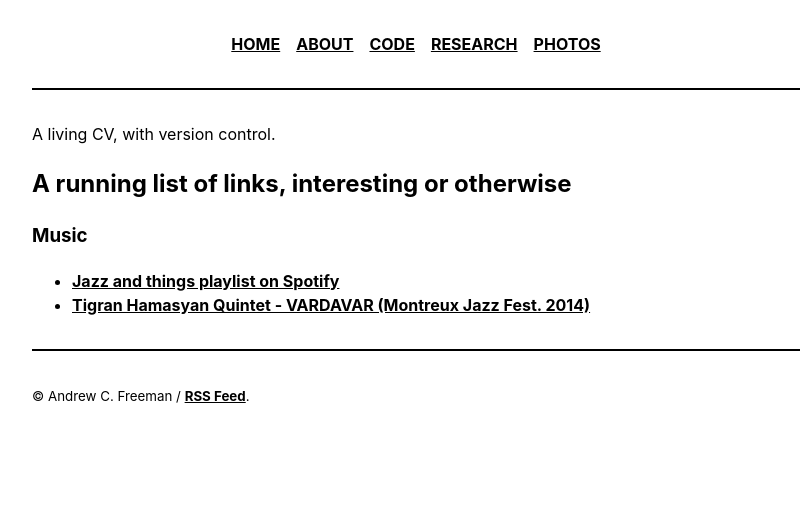
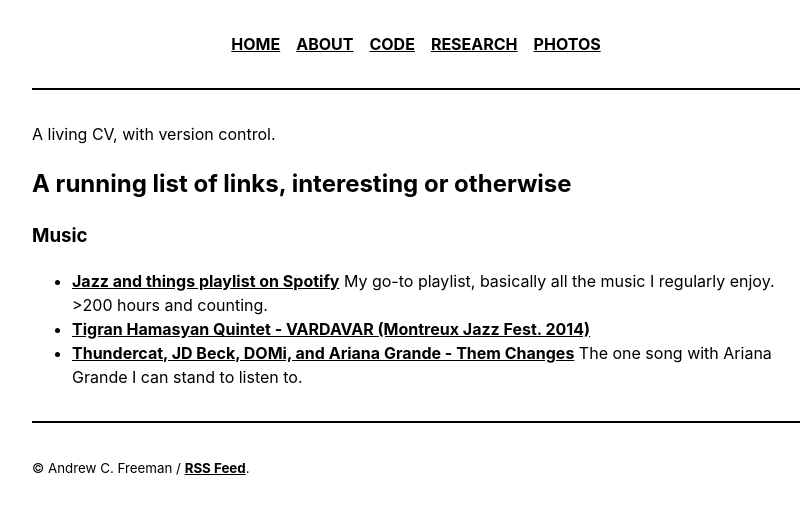
Before and after one commit to ac-freeman/acfreeman.github.io, a Jekyll site: the page built from _pages/index.md, in a window 1280 px wide. Shown: the top 514 px of the page, without its empty margins (224-1029 px from the left). Built offline with Jekyll 4.4.1, drawn with Linux system fonts in a browser that asks for light colours.

Commit message:
Update index.md

```diff
--- a/_pages/index.md
+++ b/_pages/index.md
@@ -13,5 +13,6 @@ A living CV, with version control.
 ## A running list of links, interesting or otherwise
 
 ### Music
-- [Jazz and things playlist on Spotify](https://open.spotify.com/playlist/43EEnlpxXMjQ2aPZVUQL15?si=743fe02876cf4988)
+- [Jazz and things playlist on Spotify](https://open.spotify.com/playlist/43EEnlpxXMjQ2aPZVUQL15?si=743fe02876cf4988) My go-to playlist, basically all the music I regularly enjoy. >200 hours and counting.
 - <a href="https://www.youtube.com/watch?v=gzFAR6aN20g&feature=youtu.be">Tigran Hamasyan Quintet - VARDAVAR (Montreux Jazz Fest. 2014)</a>
+- [Thundercat, JD Beck, DOMi, and Ariana Grande - Them Changes](https://www.youtube.com/watch?v=SxKsIBkvRsA&ab_channel=gettnastyyonins) The one song with Ariana Grande I can stand to listen to.
```
